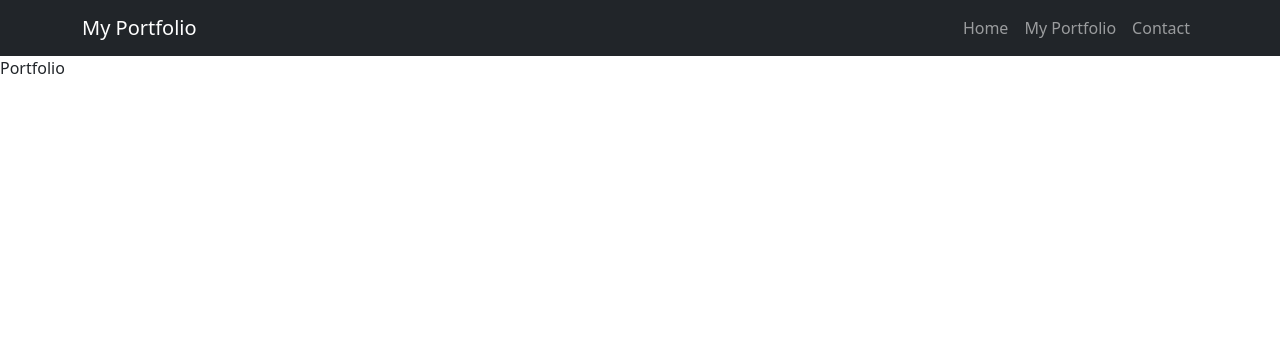
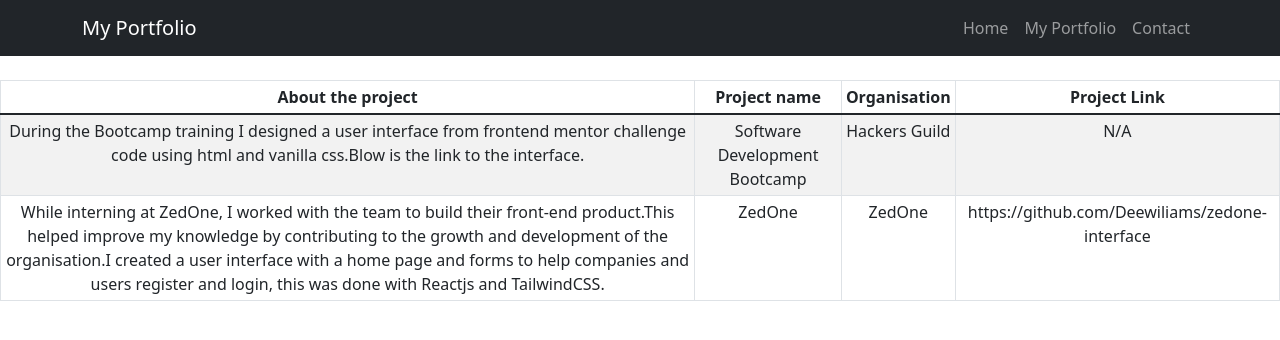
Before and after one commit to Deewiliams/my_portfolio, a React (Create React App) app: page /portfolio in a window 1280 px wide. Shown: the top 340 px of the page. Built offline with nearby package versions, Linux system fonts and the light colour scheme.

Commit message:
created a json file and able to display the portfolio info

```diff
--- a/src/App.js
+++ b/src/App.js
@@ -9,7 +9,7 @@ import { Routes, Route} from "react-router-dom";
 
 function App() {
   return (
-    <div>
+    <div className="App">
       <Navigation />
       <Routes>
       <Route path="/" element={<MainPage />} />
--- /dev/null
+++ b/src/Component/data.json
@@ -0,0 +1,14 @@
+[
+    {
+        "about": "During the Bootcamp training I designed a user interface from frontend mentor challenge code using html and vanilla css.Blow is the link to the interface.",
+        "project_name": "Software Development Bootcamp",
+        "organisation": "Hackers Guild",
+        "project_link": "N/A"
+    },
+    {
+        "about": "While interning at ZedOne, I worked with the team to build their front-end product.This helped improve my knowledge by contributing  to the growth and development of the organisation.I created a user interface with a home page and forms to help companies and users register and login, this was done with Reactjs and TailwindCSS.",
+        "project_name": "ZedOne ",
+        "organisation": "ZedOne",
+        "project_link": "https://github.com/Deewiliams/zedone-interface"
+    }
+]
--- a/src/Pages/Portfolio.js
+++ b/src/Pages/Portfolio.js
@@ -1,9 +1,36 @@
-import React from 'react'
+import React, { useState, useEffect } from 'react'
+import { Table } from 'react-bootstrap';
+import data from '../Component/data.json'
 
 const Portfolio = () => {
-  return (
-    <div>Portfolio</div>
-  )
+    return (
+        <>
+            <br />
+            <Table striped bordered hover size="sm">
+                <thead>
+                    <tr>
+                        <th>About the project</th>
+                        <th>Project name</th>
+                        <th>Organisation</th>
+                        <th>Project Link</th>
+                    </tr>
+                </thead>
+                <tbody>
+                    {data.map((info) => (
+                        <>
+                            <tr>
+                                <td>{info.about}</td>
+                                <td>{info.project_name}</td>
+                                <td>{info.organisation} </td>
+                                <td>{info.project_link} </td>
+
+                            </tr>
+                        </>
+                    ))}
+                </tbody>
+            </Table>
+        </>
+    )
 }
 
 export default Portfolio
```
